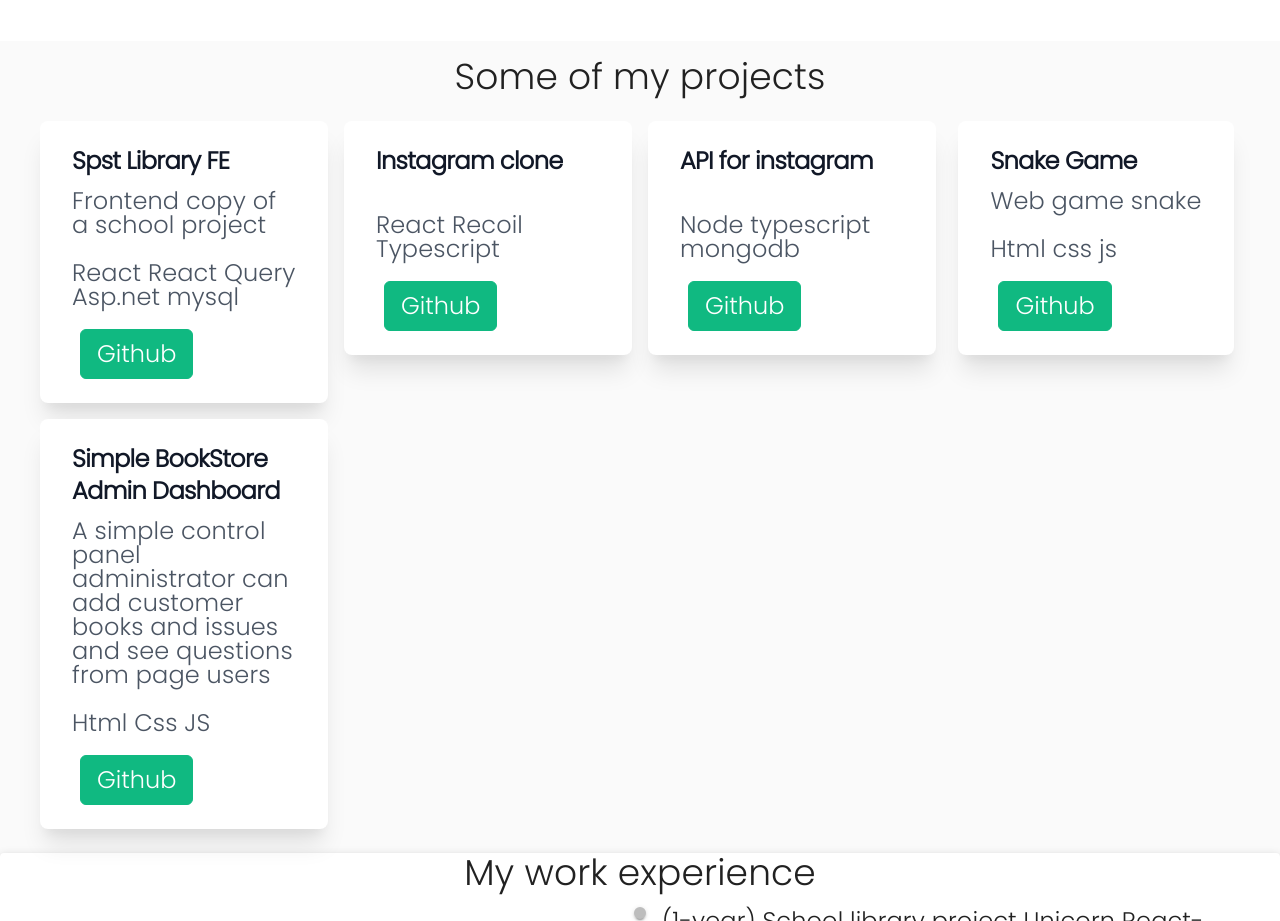
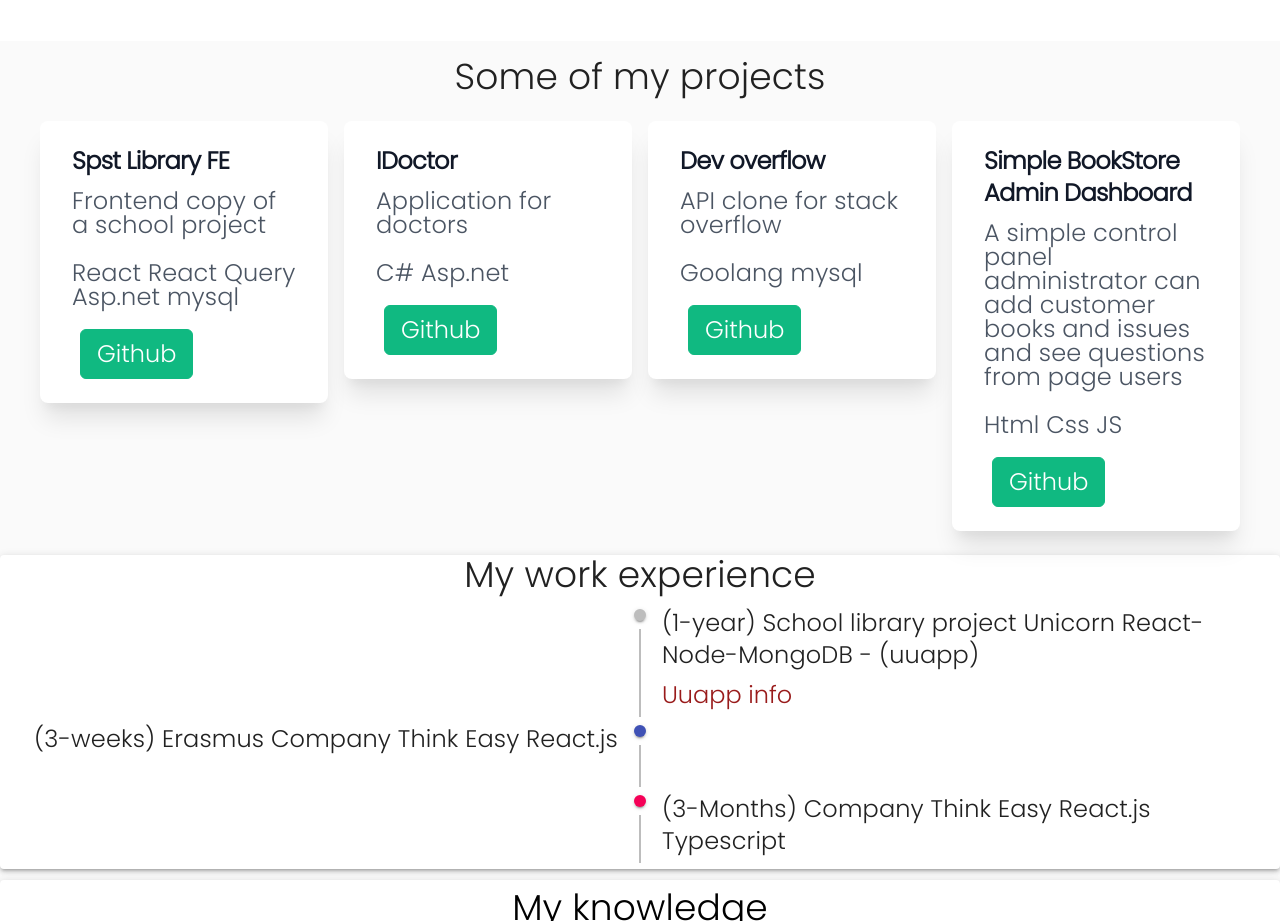
Before and after one commit to peterdinis/Portfolio-Dinis, a React (Create React App) app: page / in a window 1280 px wide. Shown: the part 1820-2741 px from the top of the page. Built offline with nearby package versions, Linux system fonts and the light colour scheme.

Commit message:
Update projects

```diff
--- a/src/components/projects/MyProjects.jsx
+++ b/src/components/projects/MyProjects.jsx
@@ -18,25 +18,20 @@ const MyProjects = () => {
           firstLinkName="Github"
         />
 
-        <Project
-          name={t("description.insta")}
-          subName="React Recoil Typescript"
-          link="https://github.com/peterdinis/DevStagram-Frontend"
+<Project
+          name="IDoctor"
+          description={t("description.doc")}
+          subName="C# Asp.net"
+          link="https://github.com/peterdinis/IDoctor-App"
           firstLinkName="Github"
         />
 
-        <Project
-          name={t("description.instaBE")}
-          subName="Node typescript mongodb"
-          link="https://github.com/peterdinis/Dev-Stagram-Backend"
-          firstLinkName="Github"
-        />
 
         <Project
-          name="Snake Game"
-          description={t("description.projectFourD")}
-          subName="Html css js"
-          link="https://github.com/peterdinis/Javascript-Snake-Game"
+          name="Dev overflow"
+          description={t("description.devOverflow")}
+          subName="Goolang mysql"
+          link="https://github.com/peterdinis/Dev-Owerflow-API"
           firstLinkName="Github"
         />
         <Project
--- a/src/i18n/i18n.js
+++ b/src/i18n/i18n.js
@@ -15,6 +15,8 @@ i18n
       en: {
         translation: {
           description: {
+            devOverflow: "API clone for stack overflow",
+            doc: "Application for doctors",
             aboutMe: "A few sentences about me",
             firstSentence: "Hi My name is Peter Dinis. I am 20 years old. I come from Bardejov. I visited Secondary industrial school(SPST) in Bardejov",
             secondSentence: "I have the most experience with technologies: React Python Django and Typescript Node.",
@@ -54,6 +56,8 @@ i18n
       sk: {
         translation: {
           description: {
+            devOverflow: "Kopia Stack overflow",
+            doc: "Applikácia pre doktorov",
             insta: "Kópia Instagramu",
             instaBE:"Backend instagram",
             aboutMe: "Pár viet o mne",
```
